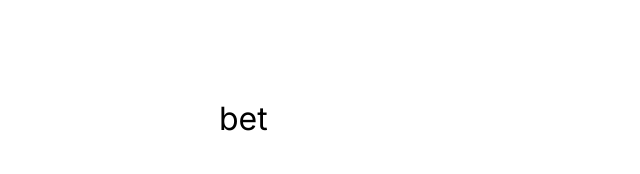
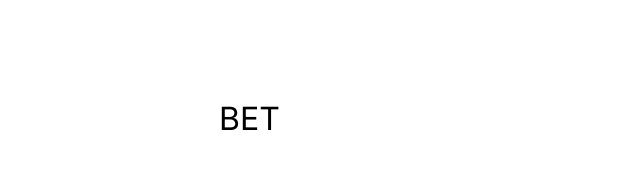
Before and after one commit to bbctol/a-hunt, a plain HTML site: page bet.html in a window 1280 px wide. Shown: the top 174 px of the page, 61-701 px from the left. Drawn offline with Linux system fonts and the light colour scheme.

Commit message:
Update bet.html

```diff
--- a/bet.html
+++ b/bet.html
@@ -19,7 +19,7 @@
   <a class="hunt-title" href="index.html"><img src="images/logo.png" alt="A" width="139" height="120"></a>
 
   <main>
-    <h1>bet</h1>
+    <h1>BET</h1>
 
     <!-- The crossword grid (to swap it, replace images/bet-grid.png) -->
     <img src="images/bet-grid.png" alt="Crossword grid" width="1020" height="1020">
```
